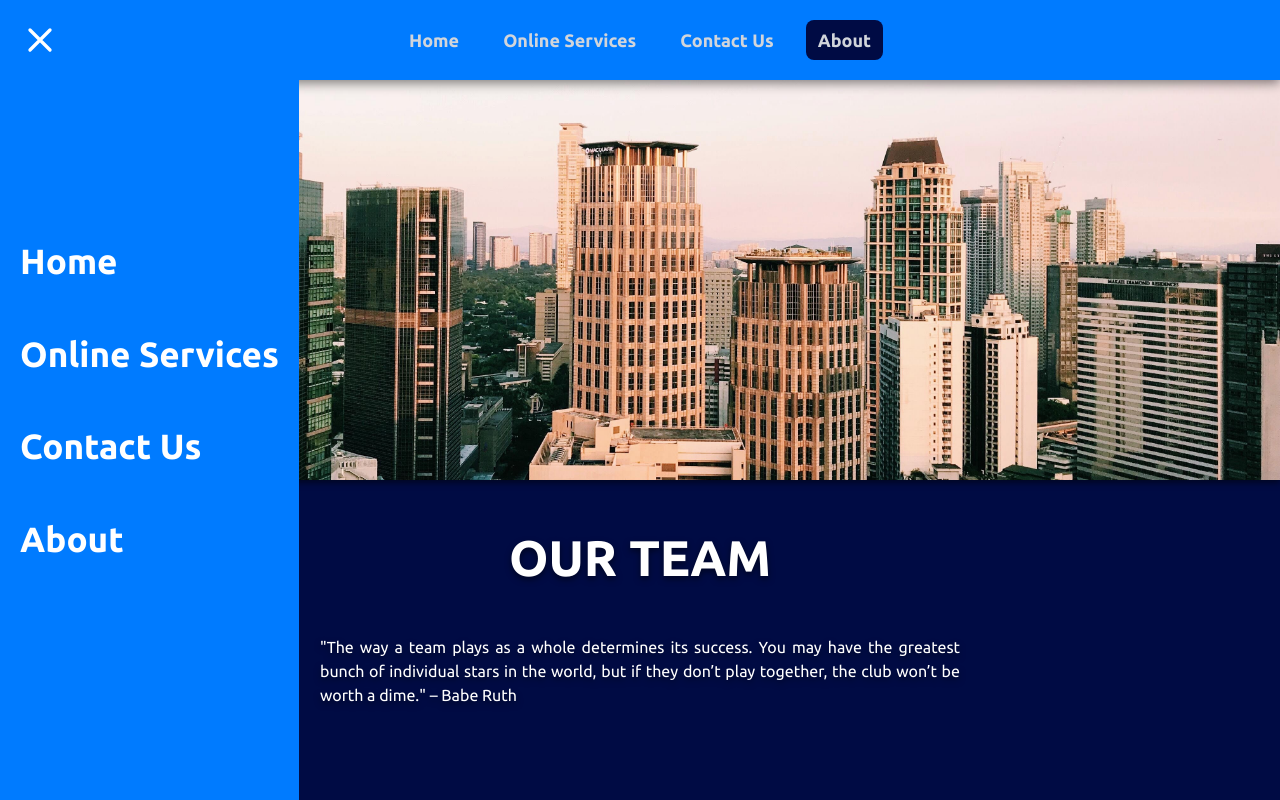
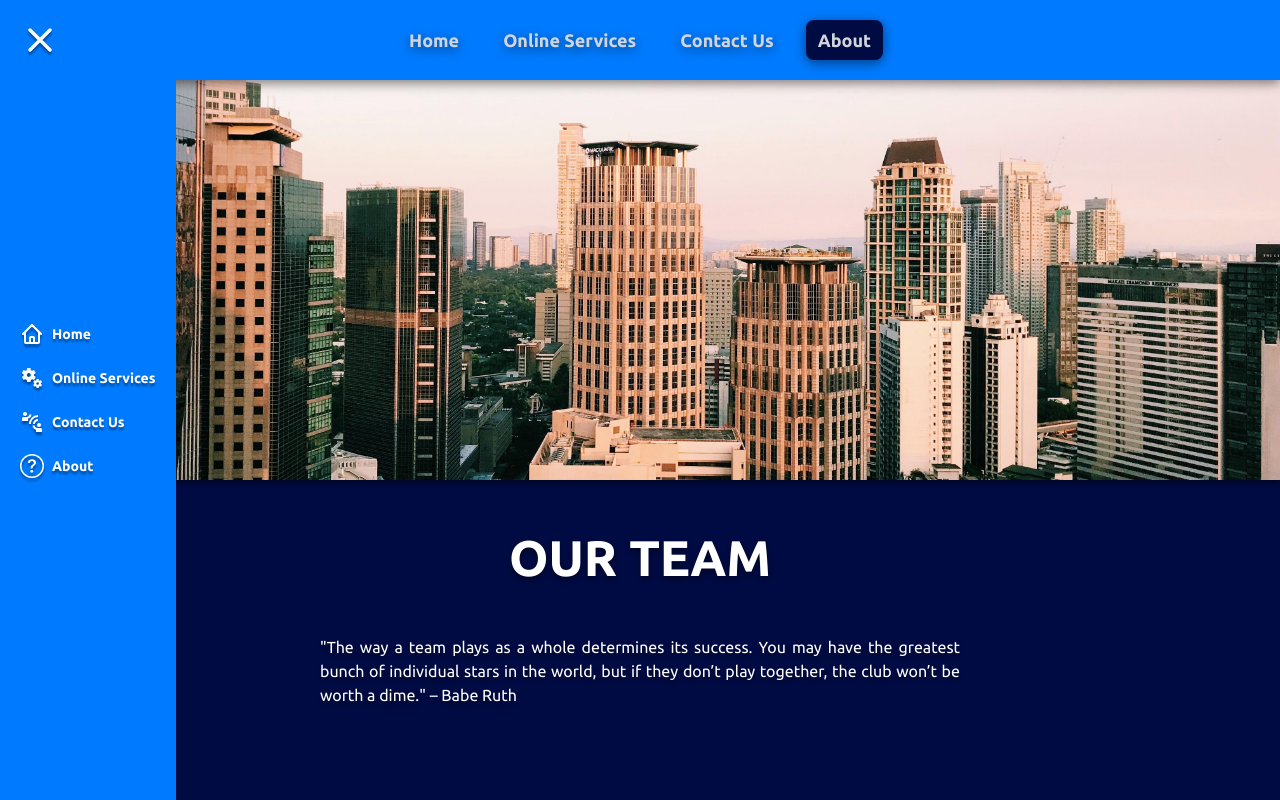
Before and after one commit to dondycles/brgy-system, a Next.js app: page /about in a window 1280 px wide. Built offline with nearby package versions, Linux system fonts and the light colour scheme; no server answers.

Commit message:
modified:   pages/about.js 	modified:   pages/contact.js

```diff
--- a/pages/about.js
+++ b/pages/about.js
@@ -12,7 +12,12 @@ import rey from "../public/imgs/rey.jpg";
 import kenu from "../public/imgs/kenu.jpg";
 import gerand from "../public/imgs/gerand.png";
 import Link from "next/link";
-import { HiMenu, HiOutlineX } from "react-icons/hi";
+import { HiMenu, HiOutlineX, HiOutlineHome } from "react-icons/hi";
+import { BsQuestionCircle } from "react-icons/bs";
+import {
+  MdOutlineMiscellaneousServices,
+  MdOutlineConnectWithoutContact,
+} from "react-icons/md";
 import { useState } from "react";
 import { useAuthState } from "react-firebase-hooks/auth";
 import { auth, db } from "../utils/firebase";
@@ -56,7 +61,7 @@ export default function Home() {
       </Head>
       <nav className="z-10 fixed top-0 left-0 right-0 w-screen mt-0 drop-shadow-[0px_3px_6px_rgba(0,0,0,0.5)] ">
         <div className=" relative hidden sm:flex flex-row bg-accentColor items-center h-20 mt-0 mb-0 mx-auto ">
-          <div className=" mx-auto  flex gap-3 md:gap-5 justify-center items-center  text-md md:text-lg font-extrabold ">
+          <div className=" mx-auto  flex gap-3 md:gap-5 justify-center items-center  text-md md:text-lg font-extrabold drop-shadow-[0px_3px_6px_rgba(0,0,0,0.5)] ">
             <Link href="/" passHref>
               <a>
                 <div className="cursor-pointer text-gray-300 hover:text-white hover:bg-bgColor rounded-lg px-3 leading-10">
@@ -90,15 +95,15 @@ export default function Home() {
             </div>
           )}
         </div>
-        <div className=" relative px-5 sm:hidden flex justify-between items-center h-[50px] bg-accentColor">
+        <div className=" relative px-5 sm:hidden flex justify-between items-center h-[50px] bg-accentColor ">
           <div
             onClick={() => setToggleNav(!toggleNav)}
-            className=" text-[40px]"
+            className=" text-[40px] drop-shadow-[0px_3px_1px_rgba(0,0,0,0.4)] "
           >
             <HiMenu />
           </div>
           {user && (
-            <div className="cursor-pointer absolute top-[50%] translate-y-[-50%] right-3  h-full w-[50px]  flex items-center text-right flex-row-reverse leading-4 ">
+            <div className="cursor-pointer absolute top-[50%] translate-y-[-50%] right-3  h-full w-[50px]  flex items-center text-right flex-row-reverse leading-4 drop-shadow-[0px_3px_6px_rgba(0,0,0,0.5)] ">
               <div id="userNameDisplay.m"></div>
             </div>
           )}
@@ -108,34 +113,84 @@ export default function Home() {
       <div
         id="navMenu"
         className={`${
-          toggleNav ? "translate-x-[0%]" : "translate-x-[-100%]"
-        }  translate-x-[0%] transition-all ease-in-out duration-300 flex  flex-col justify-center gap-10 font-extrabold text-[35px] bg-accentColor fixed top-0 bottom-0 left-0 h-screen w-fit px-5  z-10 `}
+          toggleNav
+            ? "translate-x-[0%] drop-shadow-[0px_3px_6px_rgba(0,0,0,0.5)]"
+            : "translate-x-[-100%]"
+        }  translate-x-[0%] transition-all ease-in-out duration-300 flex  flex-col justify-center items-start gap-5 font-extrabold text-2xl bg-accentColor fixed top-0 bottom-0 left-0 h-screen w-fit px-5  z-10 text-white `}
       >
         <div
           onClick={() => setToggleNav(!toggleNav)}
-          className="absolute top-5 left-5 text-[40px]"
+          className="absolute top-5 left-5 text-[40px] drop-shadow-[0px_3px_1px_rgba(0,0,0,0.4)]"
         >
-          <HiOutlineX />
+          <HiOutlineX
+            className={`${
+              toggleNav ? "rotate-[0deg]" : " rotate-[360deg]"
+            } transition-all duration-1000 delay-200 ease-in-out `}
+          />
         </div>
 
         <Link href="/" passHref>
-          <a>
-            <div>Home</div>
+          <a className="flex flex-row-reverse items-center gap-2 drop-shadow-[0px_3px_1px_rgba(0,0,0,0.4)]">
+            <div
+              className={`${
+                toggleNav ? "text-2xl" : " text-sm"
+              } transition-all duration-300 delay-200 ease-in-out `}
+            >
+              Home
+            </div>
+            <HiOutlineHome
+              className={`${
+                toggleNav ? "rotate-[0deg]" : " rotate-[360deg]"
+              } transition-all duration-1000 delay-200 ease-in-out `}
+            />
           </a>
         </Link>
         <Link href="/" passHref>
-          <a>
-            <div>Online Services</div>
+          <a className="flex flex-row-reverse items-center gap-2 drop-shadow-[0px_3px_1px_rgba(0,0,0,0.4)]">
+            <div
+              className={`${
+                toggleNav ? "text-2xl" : " text-sm"
+              } transition-all duration-300 delay-200 ease-in-out `}
+            >
+              Online Services
+            </div>
+            <MdOutlineMiscellaneousServices
+              className={`${
+                toggleNav ? "rotate-[0deg]" : " rotate-[360deg]"
+              } transition-all duration-1000 delay-200 ease-in-out `}
+            />
           </a>
         </Link>
         <Link href="/contact" passHref>
-          <a>
-            <div>Contact Us</div>
+          <a className="flex flex-row-reverse items-center gap-2 drop-shadow-[0px_3px_1px_rgba(0,0,0,0.4)]">
+            <div
+              className={`${
+                toggleNav ? "text-2xl" : " text-sm"
+              } transition-all duration-300 delay-200 ease-in-out `}
+            >
+              Contact Us
+            </div>
+            <MdOutlineConnectWithoutContact
+              className={`${
+                toggleNav ? "rotate-[0deg]" : " rotate-[360deg]"
+              } transition-all duration-1000 delay-200 ease-in-out `}
+            />
           </a>
         </Link>
         <Link href="/about" passHref>
-          <a>
-            <div>About</div>
+          <a className="flex flex-row-reverse items-center gap-2 drop-shadow-[0px_3px_1px_rgba(0,0,0,0.4)]">
+            <div
+              className={`${
+                toggleNav ? "text-2xl " : " text-sm"
+              } transition-all duration-300 delay-200 ease-in-out `}
+            >
+              About
+            </div>
+            <BsQuestionCircle
+              className={`${
+                toggleNav ? "rotate-[0deg]" : " rotate-[360deg]"
+              } transition-all duration-1000 delay-200 ease-in-out `}
+            />
           </a>
         </Link>
       </div>
--- a/pages/contact.js
+++ b/pages/contact.js
@@ -3,7 +3,12 @@ import Image from "next/image";
 import styles from "../styles/Home.module.css";
 import hallImg from "../public/imgs/hallImg.webp";
 import Link from "next/link";
-import { HiMenu, HiOutlineX } from "react-icons/hi";
+import { HiMenu, HiOutlineX, HiOutlineHome } from "react-icons/hi";
+import { BsQuestionCircle } from "react-icons/bs";
+import {
+  MdOutlineMiscellaneousServices,
+  MdOutlineConnectWithoutContact,
+} from "react-icons/md";
 import { useState } from "react";
 import { useAuthState } from "react-firebase-hooks/auth";
 import { auth, db } from "../utils/firebase";
@@ -86,12 +91,12 @@ export default function Home() {
         <div className=" relative px-5 sm:hidden flex justify-between items-center h-[50px] bg-accentColor">
           <div
             onClick={() => setToggleNav(!toggleNav)}
-            className=" text-[40px]"
+            className=" text-[40px] drop-shadow-[0px_3px_1px_rgba(0,0,0,0.4)] "
           >
             <HiMenu />
           </div>
           {user && (
-            <div className="cursor-pointer absolute top-[50%] translate-y-[-50%] right-3  h-full w-[50px]  flex items-center drop-shadow-[0px_3px_3px_rgba(0,0,0,0.5)] text-right flex-row-reverse leading-4">
+            <div className="cursor-pointer absolute top-[50%] translate-y-[-50%] right-3  h-full w-[50px]  flex items-center drop-shadow-[0px_3px_3px_rgba(0,0,0,0.4)] text-right flex-row-reverse leading-4 ">
               <div id="userNameDisplay.m"></div>
             </div>
           )}
@@ -100,34 +105,84 @@ export default function Home() {
       <div
         id="navMenu"
         className={`${
-          toggleNav ? "translate-x-[0%]" : "translate-x-[-100%]"
-        }  translate-x-[0%] transition-all ease-in-out duration-300 flex  flex-col justify-center gap-10 font-extrabold text-[35px] bg-accentColor fixed top-0 bottom-0 left-0 h-screen w-fit px-5  z-10 `}
+          toggleNav
+            ? "translate-x-[0%] drop-shadow-[0px_3px_6px_rgba(0,0,0,0.5)]"
+            : "translate-x-[-100%]"
+        }  translate-x-[0%] transition-all ease-in-out duration-300 flex  flex-col justify-center items-start gap-5 font-extrabold text-2xl bg-accentColor fixed top-0 bottom-0 left-0 h-screen w-fit px-5  z-10 text-white `}
       >
         <div
           onClick={() => setToggleNav(!toggleNav)}
-          className="absolute top-5 left-5 text-[40px] "
+          className="absolute top-5 left-5 text-[40px] drop-shadow-[0px_3px_1px_rgba(0,0,0,0.4)]"
         >
-          <HiOutlineX />
+          <HiOutlineX
+            className={`${
+              toggleNav ? "rotate-[0deg]" : " rotate-[360deg]"
+            } transition-all duration-1000 delay-200 ease-in-out `}
+          />
         </div>
 
         <Link href="/" passHref>
-          <a>
-            <div>Home</div>
+          <a className="flex flex-row-reverse items-center gap-2 drop-shadow-[0px_3px_1px_rgba(0,0,0,0.4)]">
+            <div
+              className={`${
+                toggleNav ? "text-2xl" : " text-sm"
+              } transition-all duration-300 delay-200 ease-in-out `}
+            >
+              Home
+            </div>
+            <HiOutlineHome
+              className={`${
+                toggleNav ? "rotate-[0deg]" : " rotate-[360deg]"
+              } transition-all duration-1000 delay-200 ease-in-out `}
+            />
           </a>
         </Link>
         <Link href="/" passHref>
-          <a>
-            <div>Online Services</div>
+          <a className="flex flex-row-reverse items-center gap-2 drop-shadow-[0px_3px_1px_rgba(0,0,0,0.4)]">
+            <div
+              className={`${
+                toggleNav ? "text-2xl" : " text-sm"
+              } transition-all duration-300 delay-200 ease-in-out `}
+            >
+              Online Services
+            </div>
+            <MdOutlineMiscellaneousServices
+              className={`${
+                toggleNav ? "rotate-[0deg]" : " rotate-[360deg]"
+              } transition-all duration-1000 delay-200 ease-in-out `}
+            />
           </a>
         </Link>
         <Link href="/contact" passHref>
-          <a>
-            <div>Contact Us</div>
+          <a className="flex flex-row-reverse items-center gap-2 drop-shadow-[0px_3px_1px_rgba(0,0,0,0.4)]">
+            <div
+              className={`${
+                toggleNav ? "text-2xl" : " text-sm"
+              } transition-all duration-300 delay-200 ease-in-out `}
+            >
+              Contact Us
+            </div>
+            <MdOutlineConnectWithoutContact
+              className={`${
+                toggleNav ? "rotate-[0deg]" : " rotate-[360deg]"
+              } transition-all duration-1000 delay-200 ease-in-out `}
+            />
           </a>
         </Link>
         <Link href="/about" passHref>
-          <a>
-            <div>About</div>
+          <a className="flex flex-row-reverse items-center gap-2 drop-shadow-[0px_3px_1px_rgba(0,0,0,0.4)]">
+            <div
+              className={`${
+                toggleNav ? "text-2xl " : " text-sm"
+              } transition-all duration-300 delay-200 ease-in-out `}
+            >
+              About
+            </div>
+            <BsQuestionCircle
+              className={`${
+                toggleNav ? "rotate-[0deg]" : " rotate-[360deg]"
+              } transition-all duration-1000 delay-200 ease-in-out `}
+            />
           </a>
         </Link>
       </div>
```
